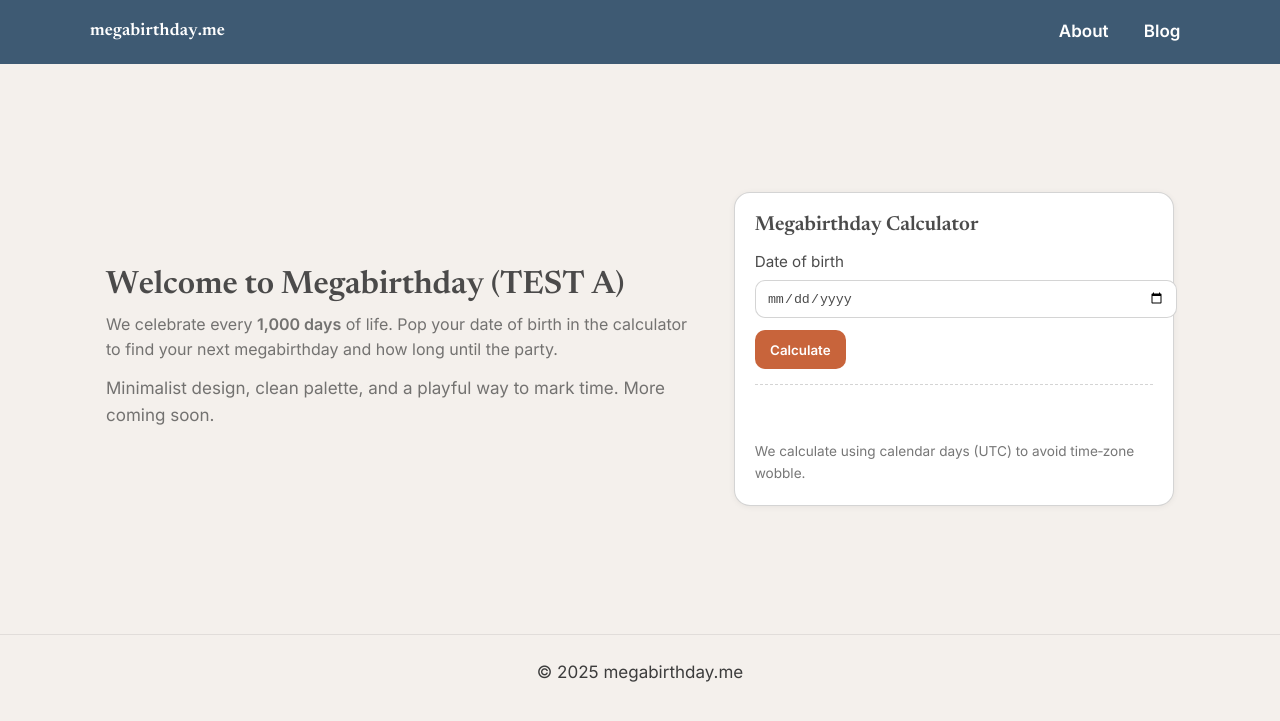
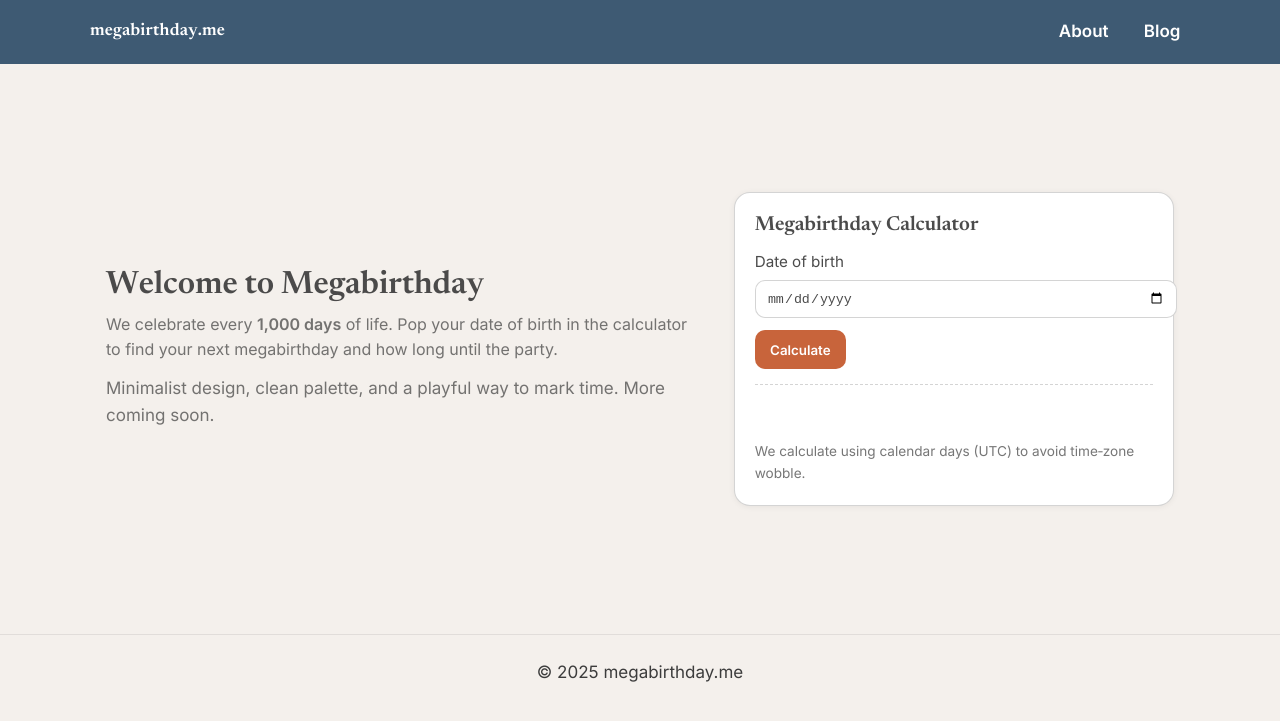
Before and after one commit to Vazool/megabirthday, a Jekyll site: the page built from index.html, in a window 1280 px wide. Shown: the top 721 px of the page. Built offline with Jekyll 4.4.1, drawn with Linux system fonts in a browser that asks for light colours.

Commit message:
Update index.html

```diff
--- a/index.html
+++ b/index.html
@@ -8,7 +8,7 @@ title: Home
   <div class="mb-hero__grid">
     <!-- Left: welcome copy -->
     <div class="mb-hero__left">
-      <h1 class="mb-hero__title">Welcome to Megabirthday (TEST A)</h1>
+      <h1 class="mb-hero__title">Welcome to Megabirthday</h1>
       <p class="mb-hero__lead">
         We celebrate every <strong>1,000 days</strong> of life. Pop your date of birth in the calculator
         to find your next megabirthday and how long until the party.
```
